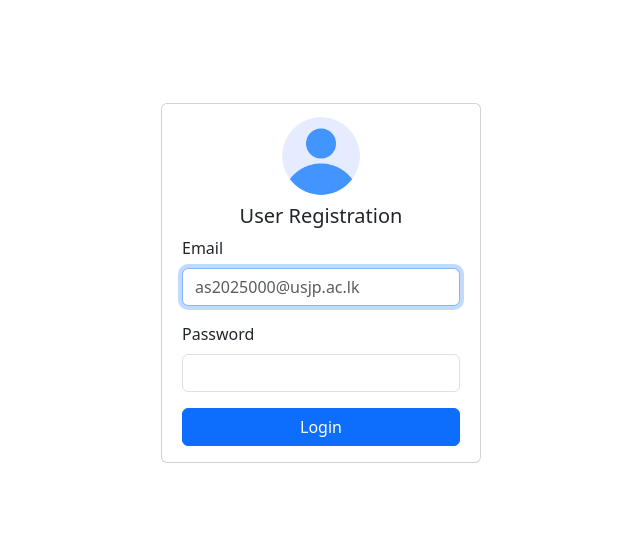
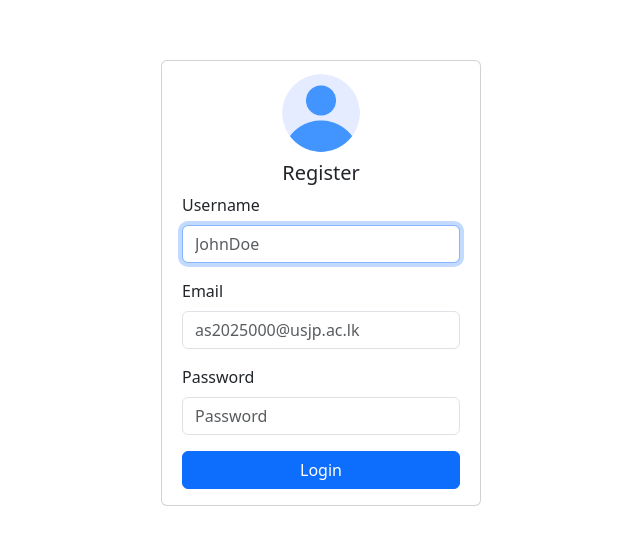
Before and after one commit to ranga1729/JPuraPulse-web, a React (Vite) app: page /register in a window 1280 px wide. Shown: the part 117-662 px from the top of the page, without its empty margins (319-959 px from the left). Built offline with nearby package versions, Linux system fonts and the light colour scheme.

Commit message:
Setup react router

```diff
--- a/src/App.tsx
+++ b/src/App.tsx
@@ -1,18 +1,14 @@
 import { useState, useEffect } from 'react'
 import { fetchData } from './api'
+import Header from './Components/Header';
+import SearchBanner from './Components/SearchBanner';
 
 const App = () => {
-  const [data, setData] = useState(null);
-
-  useEffect(() => {
-    fetchData()
-      .then(setData);
-  }, []);
 
   return (
     <div>
-      <h1>React & ASP.NET Core</h1>
-      {data ? <p>{data}</p> : <p>Loading...</p>}
+      <Header />
+      <SearchBanner/>
     </div>
   )
 }
--- a/src/Components/AuthenticationPanel.tsx
+++ b/src/Components/AuthenticationPanel.tsx
@@ -1,11 +1,14 @@
 import { useState } from "react";
 import { Button, Card, CardBody, CardTitle, Form, FormGroup, Input, Label, Row } from "reactstrap";
+import { AuthPanelType } from "../types/CommonTypes";
 
 interface Props {
-  title:string;
+  title : string;
+  type : AuthPanelType;
 }
 
 const LoginPanel = (props:Props) => {
+  const[username, setUsername] = useState<string>('');
   const[email, setEmail] = useState<string>('');
   const[password, setPassword] = useState<string>('');
 
@@ -26,6 +29,18 @@ const LoginPanel = (props:Props) => {
           {props.title}
         </CardTitle>
         <Form style={{display:'flex', flexDirection:'column'}}>
+           { props.type == "Register"  && <FormGroup>
+            <Label for="username">Username</Label>
+            <Input
+              id="username"
+              name="username"
+              placeholder="JohnDoe"
+              type="text"
+              autoFocus autoComplete="username"
+              value={username}
+              onChange={(e) => setUsername(e.target.value)}
+            />
+          </FormGroup> }
           <FormGroup>
             <Label for="email">Email</Label>
             <Input
@@ -33,7 +48,7 @@ const LoginPanel = (props:Props) => {
               name="email"
               placeholder="as2025000@usjp.ac.lk"
               type="email"
-              autoFocus autoComplete="email"
+              autoComplete="email"
               value={email}
               onChange={(e) => setEmail(e.target.value)}
             />
@@ -44,6 +59,7 @@ const LoginPanel = (props:Props) => {
               id="password"
               name="password"
               type="password"
+              placeholder="Password"
               value={password}
               onChange={(e) => setPassword(e.target.value)}
             />
--- a/src/Pages/Login.tsx
+++ b/src/Pages/Login.tsx
@@ -1,25 +1,59 @@
-import { Col } from 'reactstrap';
-import AuthenticationPanel from '../Components/AuthenticationPanel';
+import { useState } from 'react';
+import { Button, Card, CardBody, CardTitle, Form, FormGroup, Input, Label, Row } from 'reactstrap';
 
 const Login = () => {
-  // const [userName, setUserName] = useState<string>();
-  // const [password, setPassword] = useState<string>();
+  const[email, setEmail] = useState<string>('');
+  const[password, setPassword] = useState<string>('');
 
-  // const handleSubmit = async () => {
-  //   console.log("Username: ", userName);
-  //   console.log("Password: ", password);
+  const handleSubmit = () => { }
 
-  //   try{
-  //     const resposne = await axios.post("https://localhost:44300/api/test/login", {userName, password});
-  //     console.log(resposne.data);
-  //   } catch(error) {
-  //     console.log("Error: ", error)
-  //   }
-  // }
+  return <Row style={{width:'100vw', height:'100vh', margin:0, padding:0, display:'flex', justifyContent:'center', alignItems:'center'}}>
+    <Card style={{width: '20rem', display:'flex', justifyContent:'center', alignItems:'center', paddingTop:12}}>
+      <img
+        alt="Sample"
+        src="/user.png"
+        height={80}
+        width={80}
+      />
+      <CardBody style={{display:'flex', flexDirection:'column', width:'100%', padding:'8px 8px 16px 8px'}}>
 
-  return <Col style={{margin:0, padding:0}}>
-    <AuthenticationPanel title='User Login' />
-  </Col>
+        <CardTitle tag="h5" style={{textAlign:'center'}}>
+          Login
+        </CardTitle>
+
+        <Form style={{display:'flex', flexDirection:'column'}}>
+          <FormGroup>
+            <Label for="email">Email</Label>
+            <Input
+              id="email"
+              name="email"
+              placeholder="as2025000@usjp.ac.lk"
+              type="email"
+              autoFocus autoComplete="email"
+              value={email}
+              onChange={(e) => setEmail(e.target.value)}
+            />
+          </FormGroup>
+          <FormGroup>
+            <Label for="password">Password</Label>
+            <Input
+              id="password"
+              name="password"
+              type="password"
+              placeholder="Password"
+              value={password}
+              onChange={(e) => setPassword(e.target.value)}
+            />
+          </FormGroup>
+
+          <Button color="primary" type="submit" onSubmit={handleSubmit}>
+            Login
+          </Button>
+
+        </Form>
+      </CardBody>
+    </Card>
+  </Row>
 }
 
 export default Login
--- a/src/Pages/Register.tsx
+++ b/src/Pages/Register.tsx
@@ -1,10 +1,74 @@
-import { Col } from 'reactstrap';
-import AuthenticationPanel from '../Components/AuthenticationPanel';
+import { useState } from 'react';
+import { Button, Card, CardBody, CardTitle, Form, FormGroup, Input, Label, Row } from 'reactstrap';
 
 const Login = () => {
-  return <Col style={{margin:0, padding:0}}>
-    <AuthenticationPanel title='User Registration' />
-  </Col>
+
+  const[username, setUsername] = useState<string>('');
+  const[email, setEmail] = useState<string>('');
+  const[password, setPassword] = useState<string>('');
+
+  const handleSubmit = () => { }
+
+  return <Row style={{width:'100vw', height:'100vh', margin:0, padding:0, display:'flex', justifyContent:'center', alignItems:'center'}}>
+    <Card style={{width: '20rem', display:'flex', justifyContent:'center', alignItems:'center', paddingTop:12}}>
+      <img
+        alt="Sample"
+        src="/user.png"
+        height={80}
+        width={80}
+      />
+      <CardBody style={{display:'flex', flexDirection:'column', width:'100%', padding:'8px 8px 16px 8px'}}>
+
+        <CardTitle tag="h5" style={{textAlign:'center'}}>
+          Register
+        </CardTitle>
+
+        <Form style={{display:'flex', flexDirection:'column'}}>
+          <FormGroup>
+            <Label for="username">Username</Label>
+            <Input
+              id="username"
+              name="username"
+              placeholder="JohnDoe"
+              type="text"
+              autoFocus autoComplete="username"
+              value={username}
+              onChange={(e) => setUsername(e.target.value)}
+            />
+          </FormGroup>
+          <FormGroup>
+            <Label for="email">Email</Label>
+            <Input
+              id="email"
+              name="email"
+              placeholder="as2025000@usjp.ac.lk"
+              type="email"
+              autoComplete="email"
+              value={email}
+              onChange={(e) => setEmail(e.target.value)}
+            />
+          </FormGroup>
+          <FormGroup>
+            <Label for="password">Password</Label>
+            <Input
+              id="password"
+              name="password"
+              type="password"
+              placeholder="Password"
+              value={password}
+              onChange={(e) => setPassword(e.target.value)}
+            />
+          </FormGroup>
+
+          <Button color="primary" type="submit" onSubmit={handleSubmit}>
+            Login
+          </Button>
+
+        </Form>
+      </CardBody>
+    </Card>
+  </Row>
+
 }
 
 export default Login
--- a/src/api.ts
+++ /dev/null
@@ -1,16 +0,0 @@
-import axios from "axios";
-
-const BASE_URL = "https://localhost:44300/api/test"
-
-export const fetchData = async() =>  {
-  try {
-    const resposne = await axios.get(BASE_URL, {
-      withCredentials: true,
-    })
-    console.log(resposne.data.message)
-    return resposne.data.message
-  } catch (error) {
-    console.error("Error fetching data:", error);
-    return null;
-  }
-};
--- a/src/main.tsx
+++ b/src/main.tsx
@@ -1,17 +1,12 @@
+import React from 'react';
 import { createRoot } from 'react-dom/client'
-import { BrowserRouter, Route, Routes } from 'react-router';
+import { RouterProvider } from 'react-router';
+import {router} from './Routes'
+
 import 'bootstrap/dist/css/bootstrap.min.css';
 
-import App from './App.tsx'
-import Login from './Pages/Login.tsx';
-import Register from './Pages/Register.tsx';
-
 createRoot(document.getElementById('root')!).render(
-  <BrowserRouter>
-    <Routes>
-      <Route path="/" element={<App />} />
-      <Route path="/login" element={<Login />} />
-      <Route path="/register" element={<Register />} />
-    </Routes>
-  </BrowserRouter>
+  <React.StrictMode>
+    <RouterProvider router={router} />
+  </React.StrictMode>
 )
--- /dev/null
+++ b/src/routes.tsx
@@ -0,0 +1,12 @@
+import { createBrowserRouter, RouteObject } from 'react-router';
+import App from "./App";
+import Login from './Pages/Login'
+import Register from "./Pages/Register";
+
+const routes: RouteObject[] = [
+  { path: "/", element: <App /> },
+  { path: "/login", element: <Login /> },
+  { path: "/register", element: <Register /> },
+];
+
+export const router = createBrowserRouter(routes);
--- /dev/null
+++ b/src/types/CommonTypes.ts
@@ -0,0 +1,5 @@
+export type AuthPanelType = "Login" | "Register"
+
+export interface AuthenticationPanelTypes {
+  type : AuthPanelType;
+}
```
